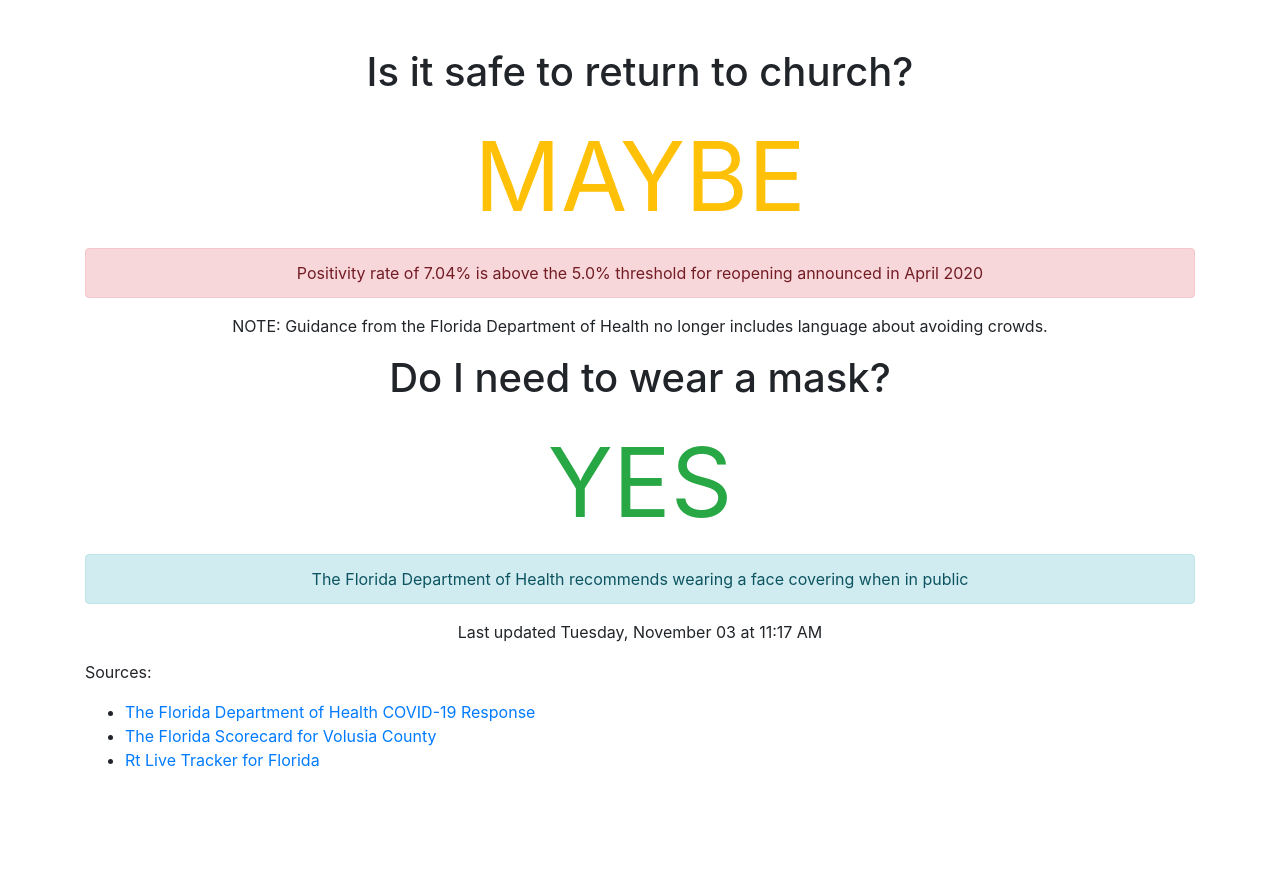
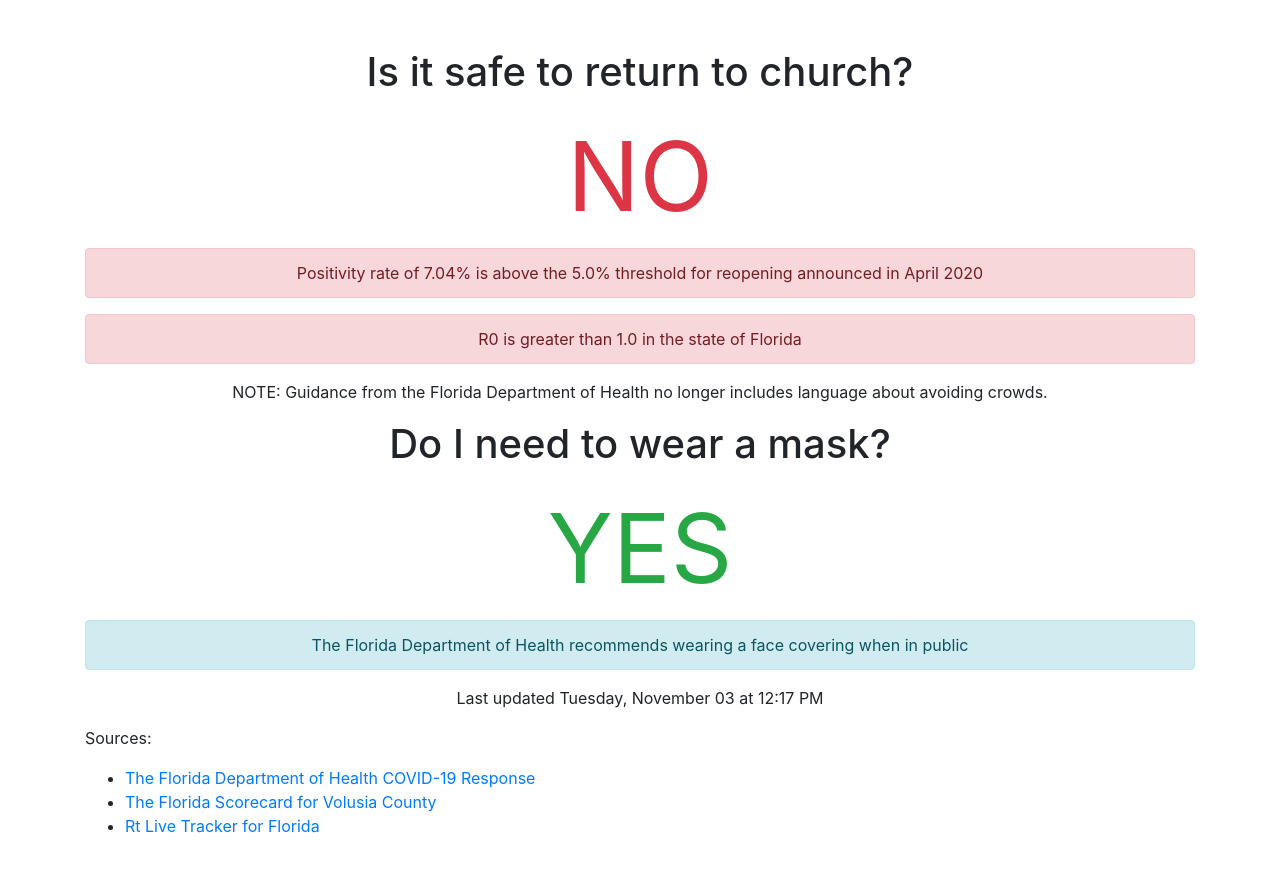
Before and after one commit to thinkjson/timeforchurch, a Jekyll site: the page built from index.md, in a window 1280 px wide. Shown: the top 872 px of the page. Built offline with Jekyll 4.4.1, drawn with Linux system fonts in a browser that asks for light colours; our own code applies the rules of GitHub Pages for plain Markdown files.

Commit message:
Updating data

```diff
--- a/_includes/data.html
+++ b/_includes/data.html
@@ -1,8 +1,8 @@
 
     <h1>Is it safe to return to church?</h1>
-    <div class="outcome text-warning">MAYBE</div>
+    <div class="outcome text-danger">NO</div>
     <div class="alert alert-danger" role="alert">Positivity rate of 7.04% is above the 5.0% threshold for reopening announced in April 2020</div>
-
+    <div class="alert alert-danger" role="alert">R0 is greater than 1.0 in the state of Florida</div>
 
     <p>NOTE: Guidance from the Florida Department of Health no longer includes language about avoiding crowds.</p>
 
@@ -10,4 +10,4 @@
     <div class="outcome text-success">YES</div>
     <div class="alert alert-info" role="alert">The Florida Department of Health recommends wearing a face covering when in public</div>
 
-    <p>Last updated Tuesday, November 03 at 11:17 AM</p>
+    <p>Last updated Tuesday, November 03 at 12:17 PM</p>
```
